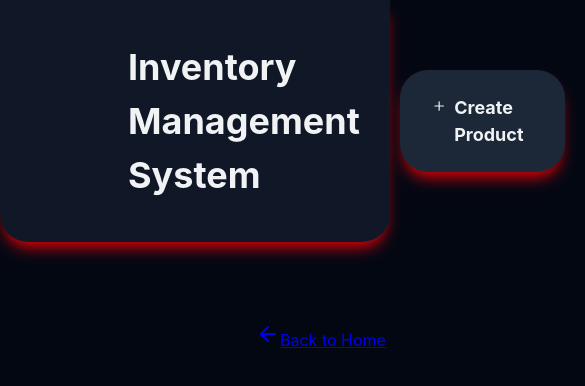
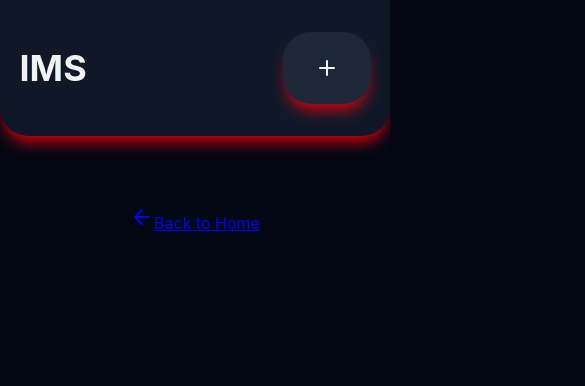
Before and after one commit to n1zen/inventory-management-system, a React (Vite) app in the folder client/: page /create-product in a window 390 px wide. Shown: the top 386 px of the page, 585 px wide, since content can reach past the window. Built offline with nearby package versions, Linux system fonts and the light colour scheme.

Commit message:
fixing responsiveness using flex instead of grid

```diff
--- a/client/src/styles/components/NavBar.css
+++ b/client/src/styles/components/NavBar.css
@@ -1,4 +1,13 @@
 @import '../index.css';
+
+.header-container {
+    background-color: var(--base-200-color);
+    padding: 1rem 5vw;
+    box-shadow: 0 10px 15px -5px var(--primary-color);
+    border-bottom-right-radius: 1.75rem;
+    border-bottom-left-radius: 1.75rem;
+    animation: navbar-slidein 0.5s ease-in-out;
+}
 
 @keyframes navbar-slidein {
     0% {
@@ -79,3 +88,18 @@
     font-size: var(--font-size-lg);
     font-weight: var(--font-weight-bold);
 }
+
+@media (max-width: 1071px) {
+    .nav-link-text {
+        display: none;
+    }
+}
+
+@media (max-width: 723px) {
+    .title-1 {
+        display: none;
+    }
+    .title-2 {
+        display: block;
+    }
+}
--- a/client/src/styles/components/ProductCard.css
+++ b/client/src/styles/components/ProductCard.css
@@ -5,6 +5,8 @@
     padding: 1rem 1.75rem;
     border-radius: 1.75rem;
     opacity: 0;
+    flex-grow: 1;
+    flex-basis: max-content;
 }
 
 .card-popin {
@@ -37,6 +39,7 @@
     flex-direction: row;
     justify-content: space-between;
     align-items: center;
+    flex-basis: 1rem;
 }
 
 .card-secondary-details {
@@ -51,7 +54,7 @@
     display: flex;
     flex-direction: row;
     justify-content: flex-end;
-    align-items: center;
+    align-items: flex-end;
     gap: 0.6rem;
 }
 
--- a/client/src/styles/index.css
+++ b/client/src/styles/index.css
@@ -79,19 +79,6 @@ body {
   min-height: 100vh;
 }
 
-/* NavBar.jsx */
-
-.header-container {
-  background-color: var(--base-200-color);
-  padding: 1rem 8rem;
-  box-shadow: 0 10px 15px -5px var(--primary-color);
-  border-bottom-right-radius: 1.75rem;
-  border-bottom-left-radius: 1.75rem;
-  animation: navbar-slidein 0.5s ease-in-out;
-}
-
-/* NavBar.jsx animations */
-
 /*
 @media (max-width: 1071px) {
   .nav-link-text {
--- a/client/src/styles/pages/HomePage.css
+++ b/client/src/styles/pages/HomePage.css
@@ -2,9 +2,11 @@
 
 .page-container {
     margin-top: 3.5rem;
-    padding: 1.5rem 16rem;
-    display: grid;
-    grid-template-columns: repeat(auto-fit, minmax(350px, 1fr));
+    padding: 1.5vh 10vw;
+    display: flex;
+    justify-content: center;
+    flex-wrap: wrap;
+    align-content: flex-start;
     gap: 1.5rem;
 }
 
```
